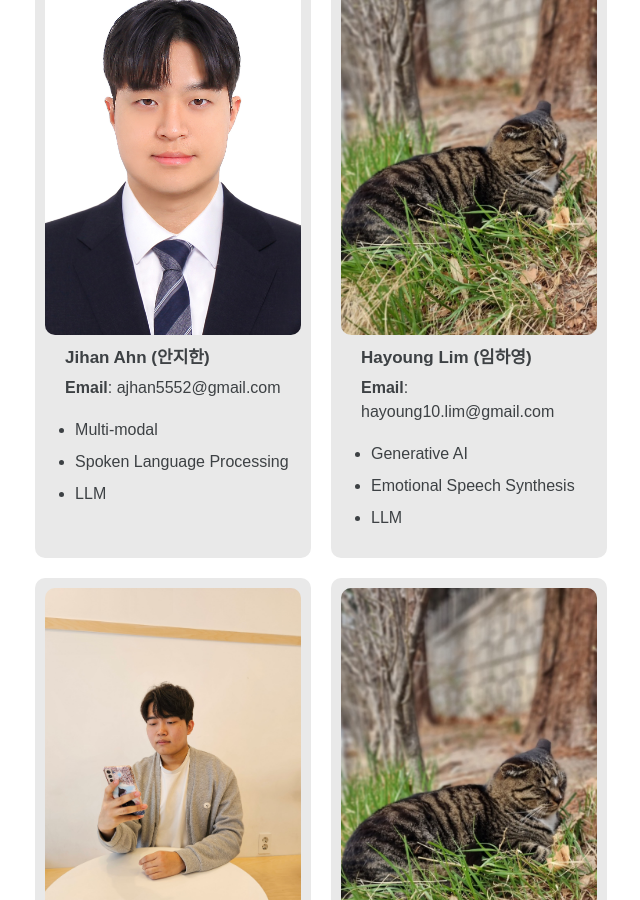
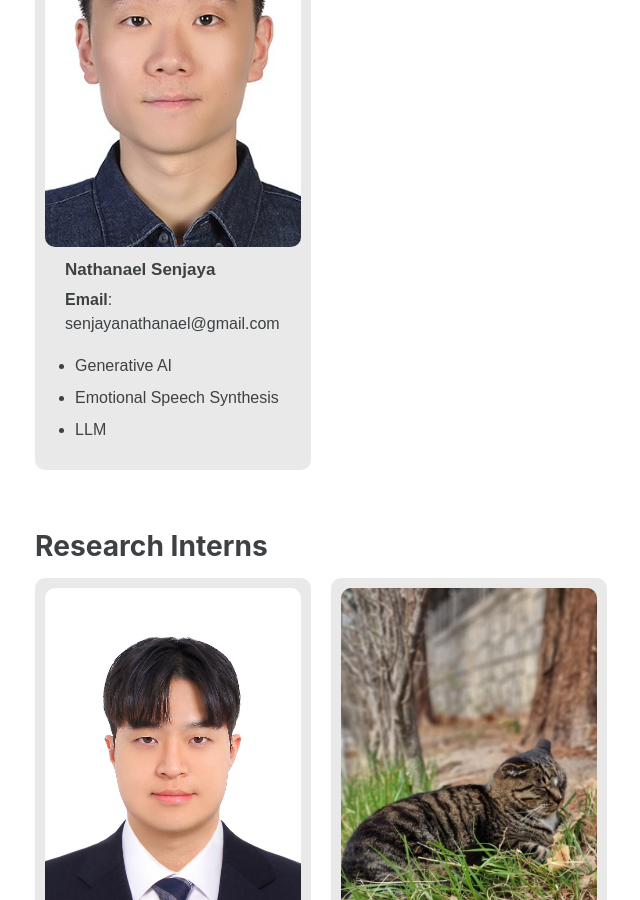
Before and after one commit to slp-laboratory/slp-laboratory.github.io, a Jekyll site: the page built from _pages/members.md, in a window 1280 px wide and 900 px high, scrolled down 6026 px. Shown: the whole window, without its empty margins (319-959 px from the left). Built offline with Jekyll 4.4.1, drawn with Linux system fonts in a browser that asks for light colours; cached includes are drawn as plain includes; comment, search, counter and statistics services are not loaded.

Commit message:
0310 hyunku

```diff
--- a/_pages/members.md
+++ b/_pages/members.md
@@ -258,6 +258,18 @@ toc: true
         </ul>
       </div>
     </div>
+    <div class="student">
+      <img src="../assets/images/member/Nathanael_Senjaya.jpg" alt="Ham Yanghun">
+      <div class="info">
+        <div class="name"> Nathanael Senjaya</div>
+        <div class="email"><strong>Email</strong>: senjayanathanael@gmail.com </div>
+        <ul>
+          <li> Generative AI </li>
+          <li> Emotional Speech Synthesis </li>
+          <li> LLM </li>
+        </ul>
+      </div>
+    </div>
     <!-- Repeat for other students -->
   </div>
 </div>
```
Also changed, not shown: assets/images/member/Nathanael_Senjaya.jpg (added).
